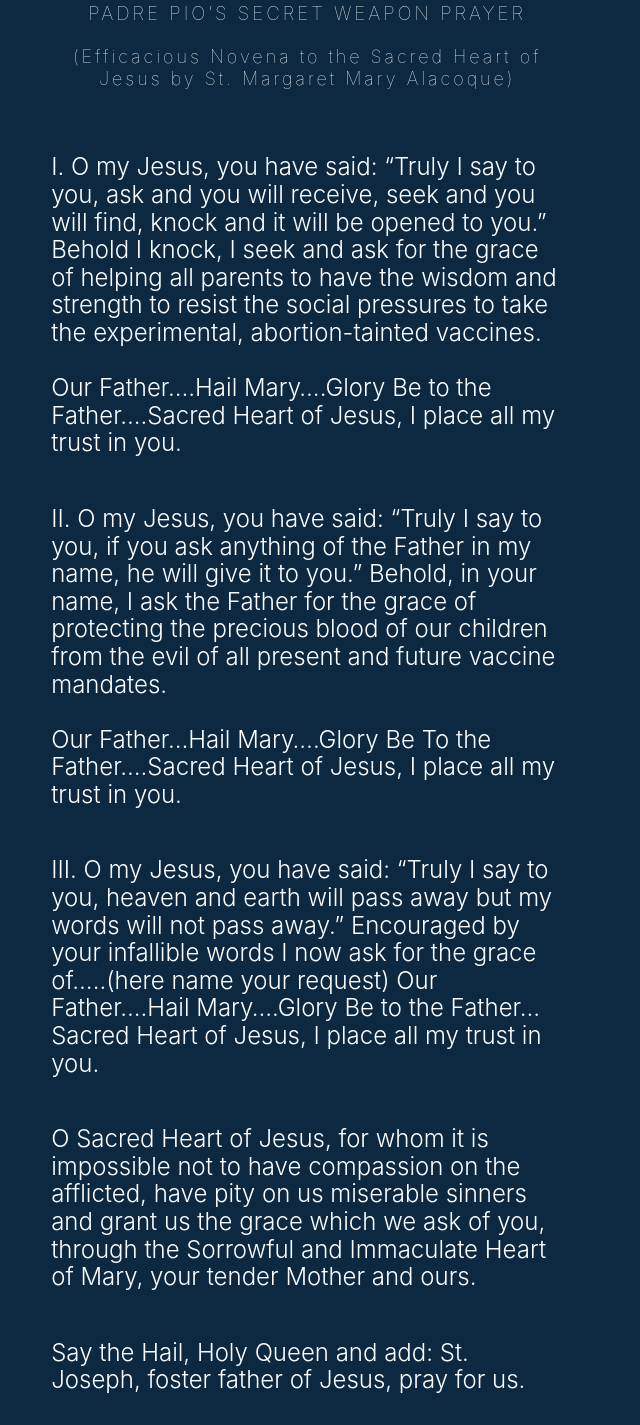
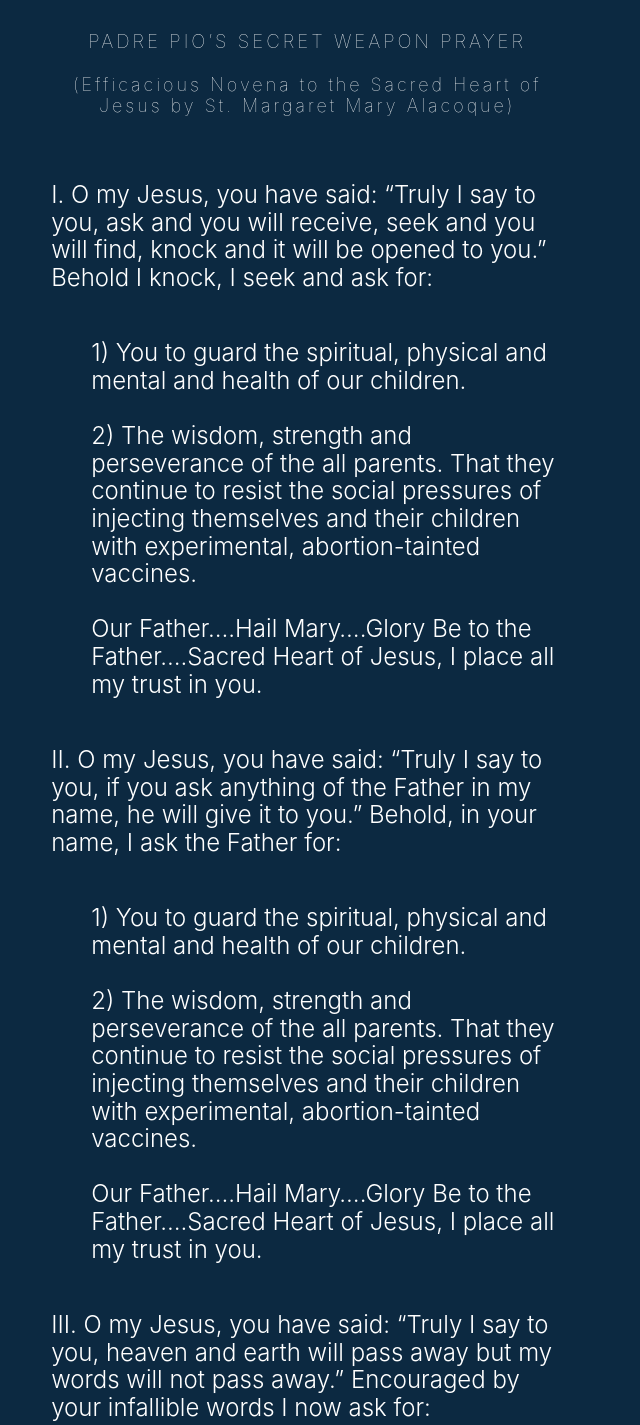
Before and after one commit to isaacdpierce/immaculate-militia, a Gatsby site: page / in a window 1280 px wide. Shown: the part 1873-3298 px from the top of the page, without its empty margins (0-640 px from the left). Built offline with nearby package versions, Linux system fonts and the light colour scheme; Gatsby itself is replaced by a stand-in of ours.

Commit message:
Changes text

```diff
--- a/src/pages/index.js
+++ b/src/pages/index.js
@@ -35,6 +35,11 @@
   marginBottom: 48,
   fontSize: 24,
   fontWeight: 300
+}
+
+const indentParagraph = {
+  ...paragraphStyles,
+  marginLeft: 40
 }
 
 const listStyles = {
@@ -107,7 +112,7 @@
           <span style={headingSubtitleStyles}>The most powerful prayer of all</span>
           </h3>
           <p style={paragraphStyles}>
-          If possible, attend Daily Holy Mass and offer the intentions stated above to the Precious Body, Blood and Divinity of the Blessed Sacrament at the moment of consecration.
+          If possible, attend Daily Holy Mass and offer the intentions stated above to the Precious Body, Blood and Divinity of Our Lord the Blessed Sacrament at the moment of consecration.
           </p>
           <h3 style={headingStyles}>The Rosary</h3>
           <p style={paragraphStyles}>Dedicate your daily Rosary and any other daily prayers the intentions stated above.
@@ -124,23 +129,45 @@
           <p style={paragraphStyles}>
 
 
-I. O my Jesus, you have said: “Truly I say to you, ask and you will receive, seek and you will find, knock and it will be opened to you.” Behold I knock, I seek and ask for the grace of helping all parents to have the wisdom and strength to resist the social pressures to take the experimental, abortion-tainted vaccines.
-<br/>
+I. O my Jesus, you have said: “Truly I say to you, ask and you will receive, seek and you will find, knock and it will be opened to you.” Behold I knock, I seek and ask for:
+
+
+</p>
+<p style={indentParagraph}>
+          1) You to guard the spiritual, physical and mental and health of our children.
+          <br/>
+          <br/>
+          2) The wisdom, strength and perseverance of the all parents. That they continue to resist the social pressures of injecting themselves and their children with experimental, abortion-tainted vaccines.
+          <br/>
 <br/>
 Our Father….Hail Mary….Glory Be to the Father….Sacred Heart of Jesus, I place all my trust in you.
-
-</p>
+  </p>
 
 <p style={paragraphStyles}>
-II. O my Jesus, you have said: “Truly I say to you, if you ask anything of the Father in my name, he will give it to you.” Behold, in your name, I ask the Father for the grace of protecting the precious blood of our children from the evil of all present and future vaccine mandates.
+II. O my Jesus, you have said: “Truly I say to you, if you ask anything of the Father in my name, he will give it to you.” Behold, in your name, I ask the Father for:
+</p>
+<p style={indentParagraph}>
+          1) You to guard the spiritual, physical and mental and health of our children.
+          <br/>
+          <br/>
+          2) The wisdom, strength and perseverance of the all parents. That they continue to resist the social pressures of injecting themselves and their children with experimental, abortion-tainted vaccines.
+          <br/>
 <br/>
-<br/>
-Our Father…Hail Mary….Glory Be To the Father….Sacred Heart of Jesus, I place all my trust in you.
-</p>
+Our Father….Hail Mary….Glory Be to the Father….Sacred Heart of Jesus, I place all my trust in you.
+  </p>
 
 <p style={paragraphStyles}>
-III. O my Jesus, you have said: “Truly I say to you, heaven and earth will pass away but my words will not pass away.” Encouraged by your infallible words I now ask for the grace of…..(here name your request) Our Father….Hail Mary….Glory Be to the Father…Sacred Heart of Jesus, I place all my trust in you.
+III. O my Jesus, you have said: “Truly I say to you, heaven and earth will pass away but my words will not pass away.” Encouraged by your infallible words I now ask for:
 </p>
+        <p style={indentParagraph}>
+          1) You to guard the spiritual, physical and mental and health of our children.
+          <br/>
+          <br/>
+          2) The wisdom, strength and perseverance of the all parents. That they continue to resist the social pressures of injecting themselves and their children with experimental, abortion-tainted vaccines.
+          <br/>
+<br/>
+Our Father….Hail Mary….Glory Be to the Father….Sacred Heart of Jesus, I place all my trust in you.
+  </p>
 
 <p style={paragraphStyles}>
 O Sacred Heart of Jesus, for whom it is impossible not to have compassion on the afflicted, have pity on us miserable sinners and grant us the grace which we ask of you, through the Sorrowful and Immaculate Heart of Mary, your tender Mother and ours.
```
